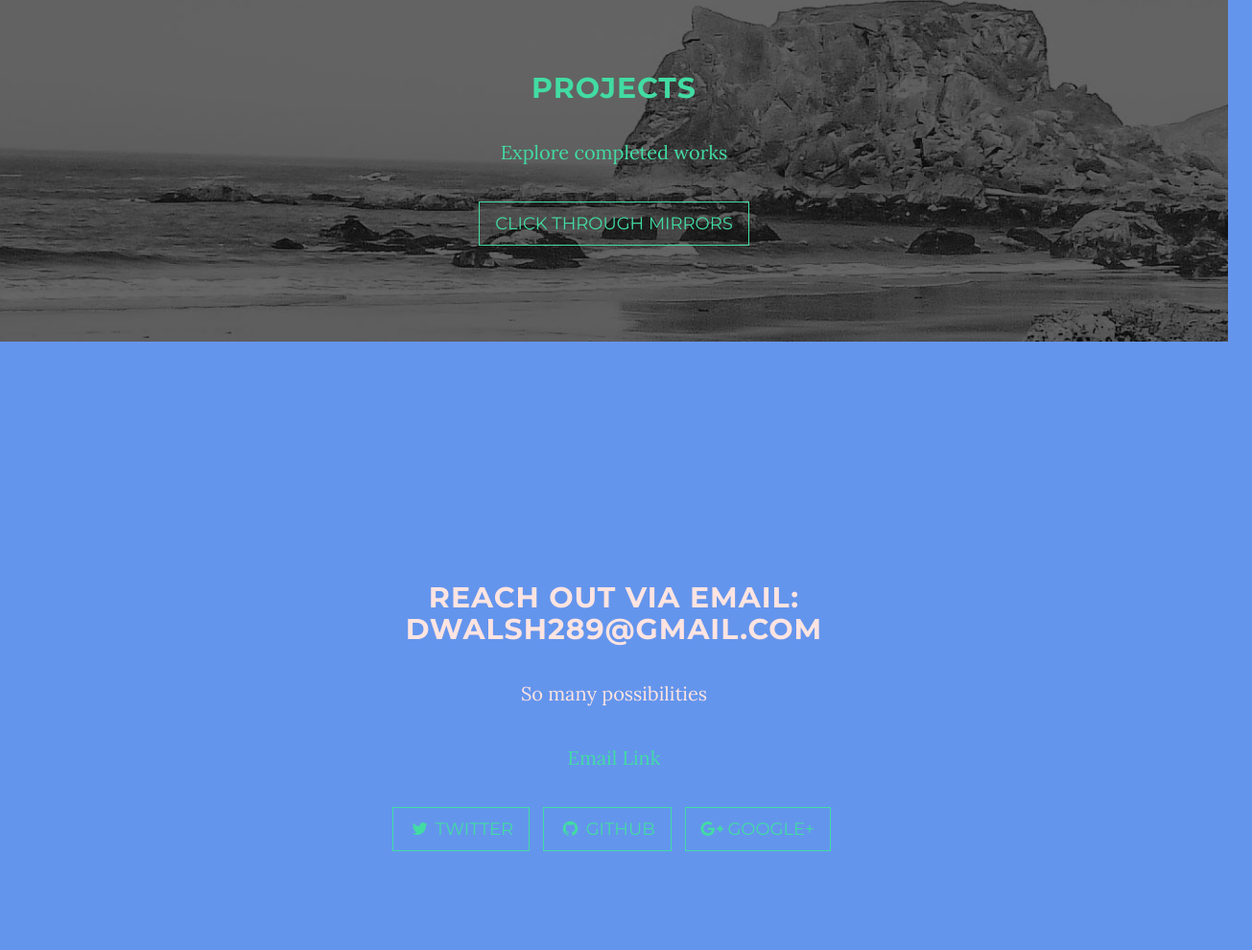
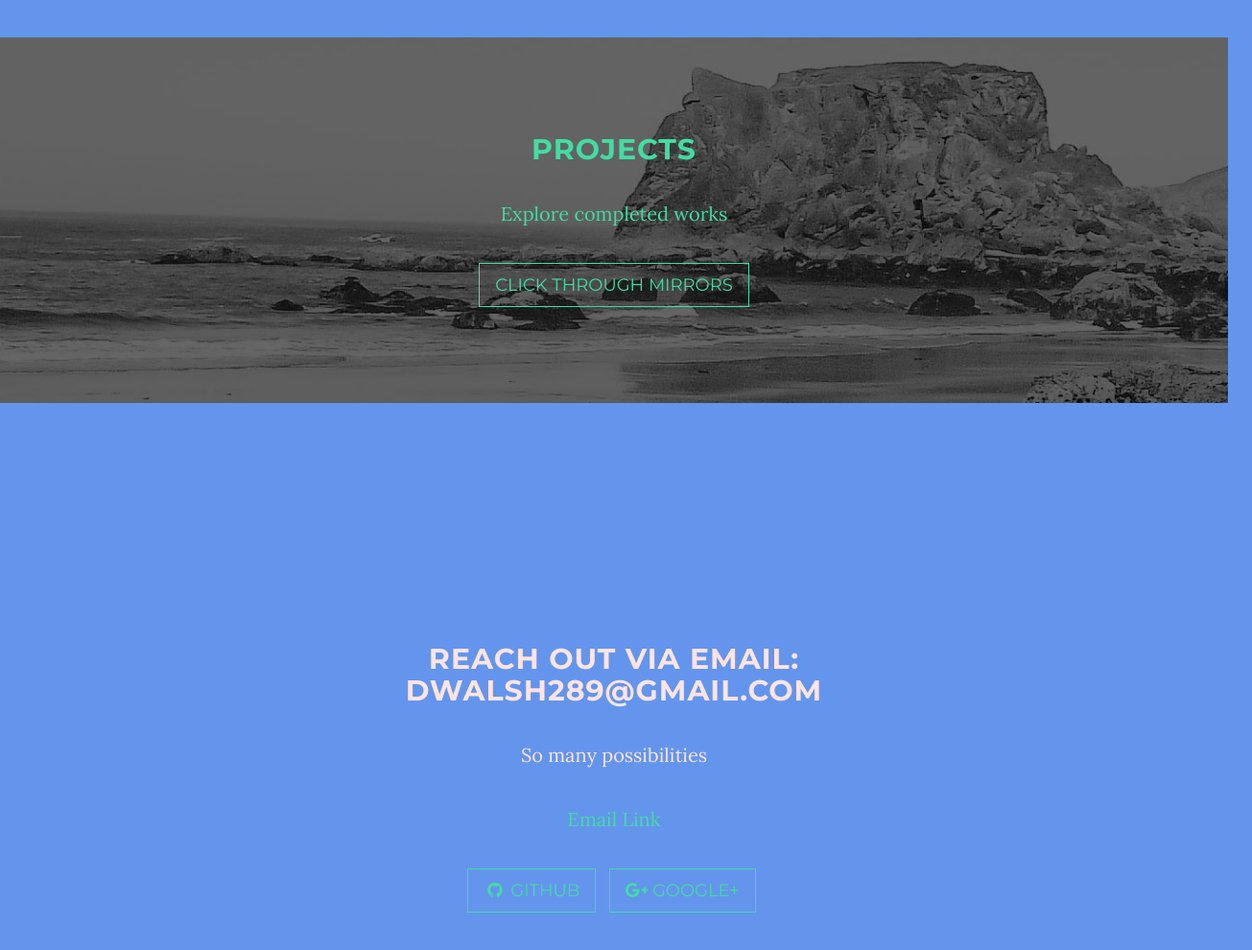
Before and after one commit to dwalsh289/portfolio, a website: page index.html in a window 1280 px wide. Shown: the part 1460-2450 px from the top of the page at 96% size, 1305 px wide, since content can reach past the window. Drawn offline with nearby package versions, Linux system fonts and the light colour scheme; some packages are replaced by stand-ins of ours.

Commit message:
minor add ons

```diff
--- a/index.html
+++ b/index.html
@@ -91,7 +91,7 @@
         <div class="row">
             <div class="col-lg-8 col-lg-offset-2">
                 <h2>About Dylan J Walsh</h2>
-                <p>Explore his resume <a href="dylansresume.html" </p>
+                <p>Explore his resume <a href="dylansresume.html" </p>class="img-responsive" src="https://66.media.tumblr.com/561a87e35fc45ef55aaa97984722925d/tumblr_n10hovuCLv1s4u80lo1_500.gif" alt="80's Anime Gif">
             </div>
         </div>
     </section>
@@ -119,13 +119,10 @@
                 </p>
                 <ul class="list-inline banner-social-buttons">
                     <li>
-                        <a href="https://twitter.com/SBootstrap" class="btn btn-default btn-lg"><i class="fa fa-twitter fa-fw"></i> <span class="network-name">Twitter</span></a>
+                        <a href="https://github.com/dwalsh289" class="btn btn-default btn-lg"><i class="fa fa-github fa-fw"></i> <span class="network-name">Github</span></a>
                     </li>
                     <li>
-                        <a href="https://github.com/IronSummitMedia/startbootstrap" class="btn btn-default btn-lg"><i class="fa fa-github fa-fw"></i> <span class="network-name">Github</span></a>
-                    </li>
-                    <li>
-                        <a href="https://plus.google.com/+Startbootstrap/posts" class="btn btn-default btn-lg"><i class="fa fa-google-plus fa-fw"></i> <span class="network-name">Google+</span></a>
+                        <a href="https://plus.google.com/u/0/+DylanWalsh2/about" class="btn btn-default btn-lg"><i class="fa fa-google-plus fa-fw"></i> <span class="network-name">Google+</span></a>
                     </li>
                 </ul>
             </div>
--- a/js/main.js
+++ b/js/main.js
@@ -35,7 +35,7 @@ var step = 0;
 var colorIndices = [0,1,2,3];
 
 //transition speed
-var gradientSpeed = 0.002;
+var gradientSpeed = 0.003;
 
 function updateGradient()
 {
```
